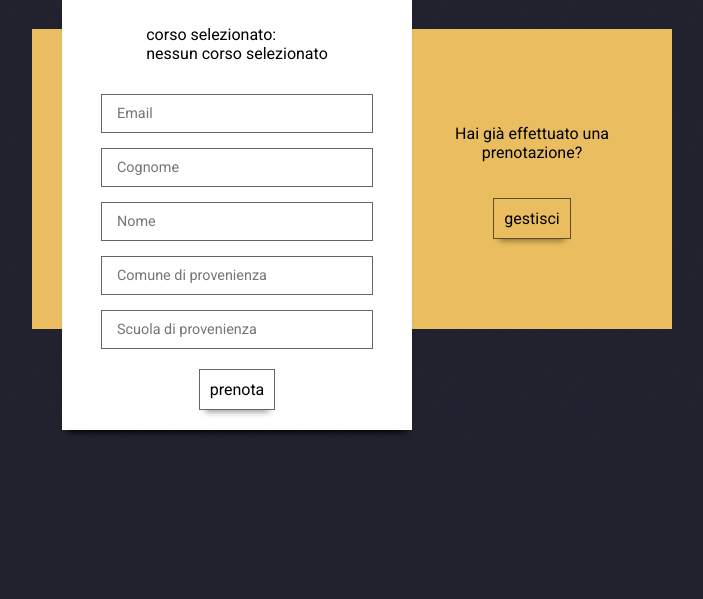
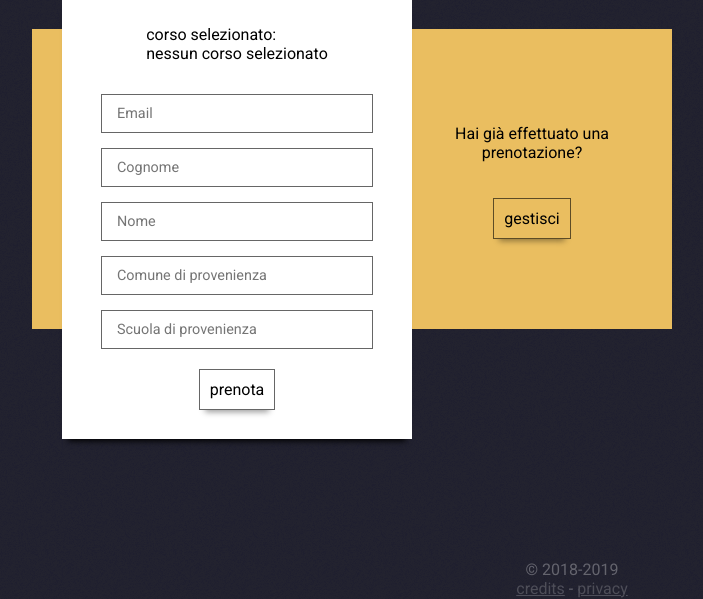
Before and after one commit to liceobanfi/banfi-in-diretta, a PHP site: page /liceo_banfi/ in a window 1280 px wide. Shown: the part 505-1104 px from the top of the page, without its empty margins (68-771 px from the left). Before the commit the page ends 939 px from the top, so only its background shows below. Run offline with PHP 8.4, Linux system fonts and the light colour scheme; data comes from the database, SQL or seed files in the repository.

Commit message:
added footer, fixed form height variation annoying jump

```diff
--- a/css/index.css
+++ b/css/index.css
@@ -236,7 +236,7 @@ ul.dates_grid li.disabled::after{
 
 .form_outer_line{
   width: 350px;
-  min-height: 400px;
+  min-height: 440px;
   background-color: #f6a1a4;
   background-color: #eabe60;
   background-color: white;
@@ -298,6 +298,22 @@ ul.dates_grid li.disabled::after{
   text-align:center;
 }
 
+
+/* ---------------------------------------- */
+/*                  FOOTER                  */
+/* ---------------------------------------- */
+.footer{
+  color:rgba(255,255,255,0.3);
+  text-align:center;
+  padding: 5px;
+  margin-top:90px;
+  height: 50px;
+}
+.footer p{
+}
+.footer a{
+  color:rgba(255,255,255,0.2);
+}
 
 
 /* ---------------------------------------- */
--- a/index.php
+++ b/index.php
@@ -233,6 +233,15 @@ if(!$enpty){
       </div>
     </div>
 
+
+    <div class="footer">
+      <p>&copy; 2018-<?php echo date("Y"); ?> <br><a href="https://github.com/liceobanfi/banfi-in-diretta">credits</a> -
+      <a href="<?php
+        $config = require dirname(__FILE__).'/app/config/config.php';
+        echo $config['parentWebsite'] . "/informativa-il-trattamento-dei-dati-personali";
+      ?>">privacy</a></p>
+    </div>
+
     <div class="error_modal">
       <p>
         <?php echo $formError; ?>
```
Also changed, not shown: css/prenotazioni.css (+20 -0 lines), prenotazioni.php (+7 -0 lines).
